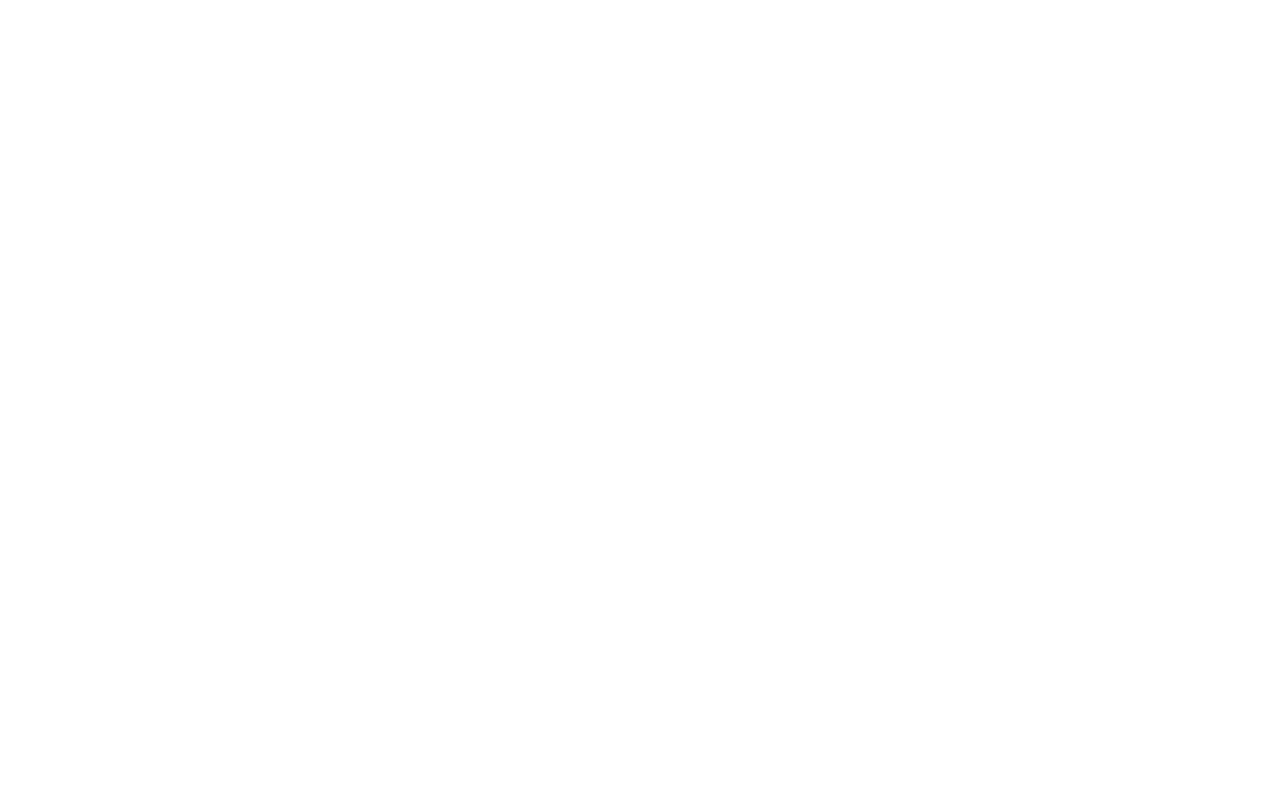
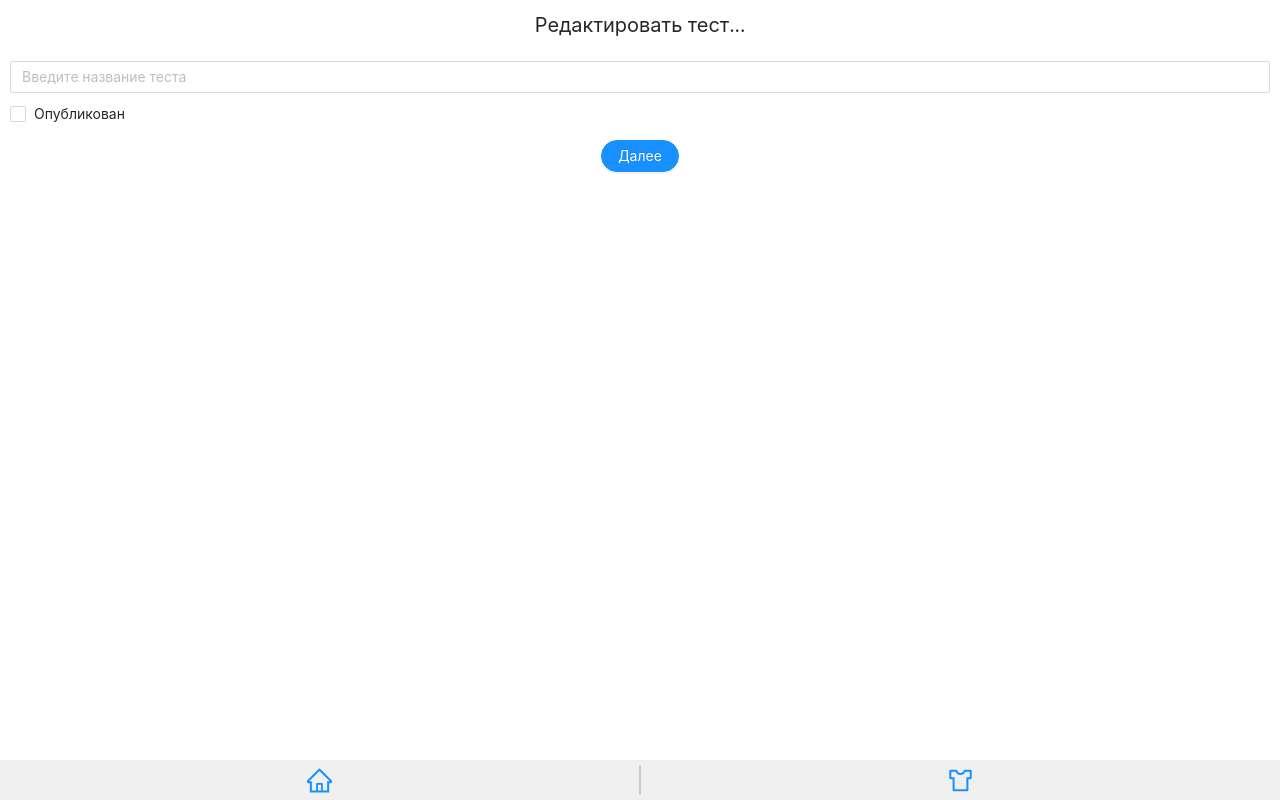
Before and after one commit to evgen-front/exceed_quize, a React (Create React App) app: page /test/edit/1 in a window 1280 px wide. Before the commit this address had no page. Built offline with nearby package versions, Linux system fonts and the light colour scheme; no server answers.

Commit message:
add TestMode

```diff
--- a/src/Pages/NewTest/NewTest.tsx
+++ b/src/Pages/NewTest/NewTest.tsx
@@ -1,6 +1,7 @@
 import { Button, Checkbox, Input } from "antd";
 import { CheckboxChangeEvent } from "antd/lib/checkbox";
-import React, { useState } from "react";
+import React, { useEffect, useState } from "react";
+import { useParams } from "react-router-dom";
 import { Main } from "../../Layouts/MainView/Main"; // !!! how can I to reduce a pass?
 import { NewTestService } from "../../services/NewTestService";
 import { Test } from "../../types/types";
@@ -8,6 +9,7 @@ import { AddQuestion } from "./AddQuestion/AddQuestion";
 import "./NewTest.scss";
 
 export const NewTest = () => {
+  const { id } = useParams();
   const [testId, setTestId] = useState<number | null>(null);
   const [testName, setTestName] = useState<string>("");
   const [testPublished, setTestPublished] = useState<boolean>(false);
@@ -27,14 +29,30 @@ export const NewTest = () => {
     };
 
     NewTestService.createTest(newTest)
-      .then((res) => setTestId(res.data.id))
+      .then((res) => {
+        setTestId(res.data.id);
+      })
       .catch((err) => console.log(err)); //!!!
   };
+
+  useEffect(() => {
+    if (id) {
+      const test_id: number = +id;
+      NewTestService.getTest(test_id)
+        .then((res) => {
+          setTestId(res.data.id);
+          setTestName(res.data.title);
+        })
+        .catch((err) => console.log(err.message));
+    }
+  }, []);
 
   return (
     <Main>
       <div className="NTWrapper">
-        <p className="NTWrapper_title">Создать новый тест...</p>
+        <p className="NTWrapper_title">
+          {id ? "Редактировать тест..." : "Создать новый тест..."}
+        </p>
         {!testId ? (
           <div className="NT_createTest">
             <div className="NT_createTest_inputBlock">
--- a/src/Router/Router.tsx
+++ b/src/Router/Router.tsx
@@ -14,6 +14,7 @@ export const Router = () => {
       <Route path="/home" element={<Home />} />
       <Route path="/profile" element={<Profile />} />
       <Route path="/test/new" element={<NewTest />} />
+      <Route path="/test/edit/:id" element={<NewTest />} />
       <Route path="/session/:id" element={<Session />} />
       <Route path="/" element={<Navigate to="/signin" />} />
     </Routes>
--- a/src/components/TestListItem/TestListItem.tsx
+++ b/src/components/TestListItem/TestListItem.tsx
@@ -35,8 +35,9 @@ export const TestListItem = ({
             {" "}
             <CaretRightFilled />
           </NavLink>
-
-          <EditOutlined />
+          <NavLink to={`/test/edit/${test.id}`}>
+            <EditOutlined />
+          </NavLink>
           <DeleteOutlined onClick={deleteTest} />
         </div>
       </div>
--- a/src/services/NewTestService.ts
+++ b/src/services/NewTestService.ts
@@ -6,6 +6,10 @@ import { Answer, Question, QuestionResponse, Test } from "../types/types";
 export class NewTestService {
   static async createTest (data: Test): Promise<AxiosResponse> {
     return $api.post('/tests/', data)
+  }
+
+  static async getTest (test_id: number): Promise<AxiosResponse> {
+    return $api.get(`/tests/${test_id}`)
   }
 
   static async getQuestions (test_id: number | null): Promise<AxiosResponse> {
```
